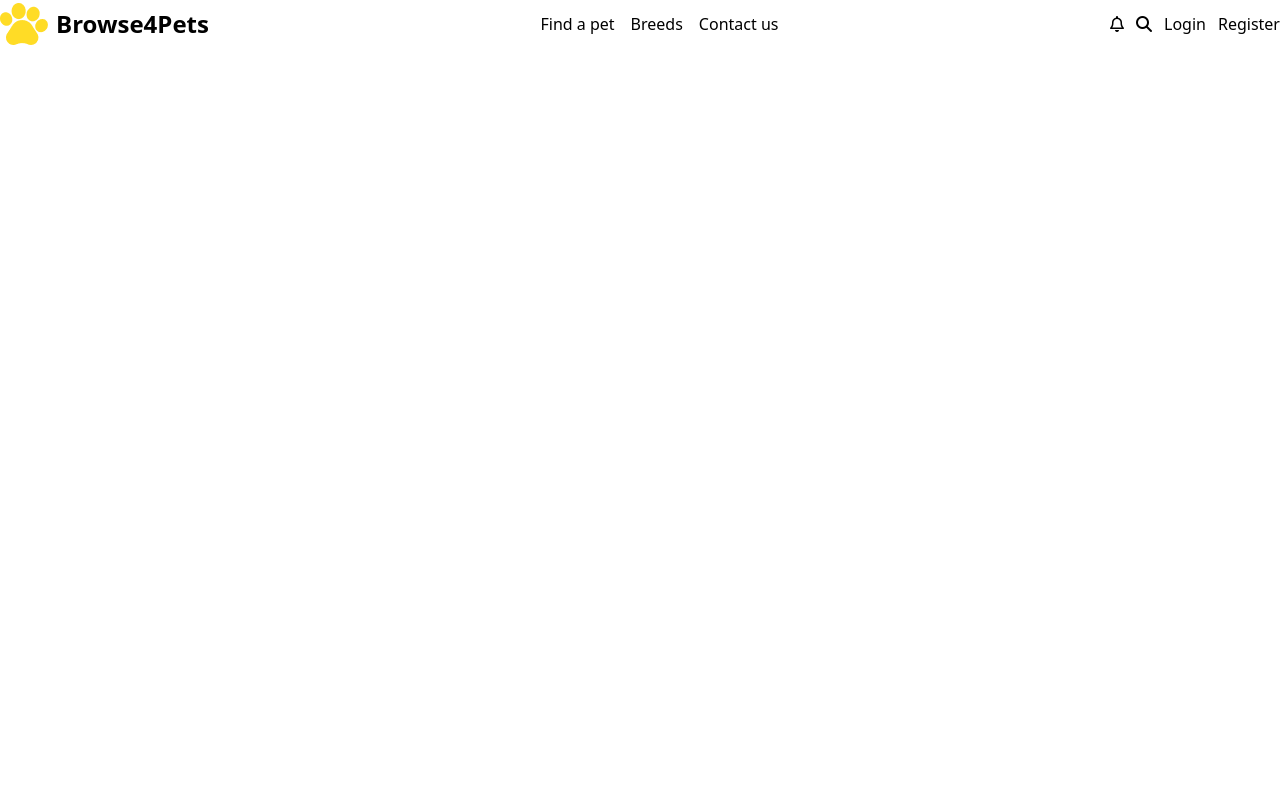
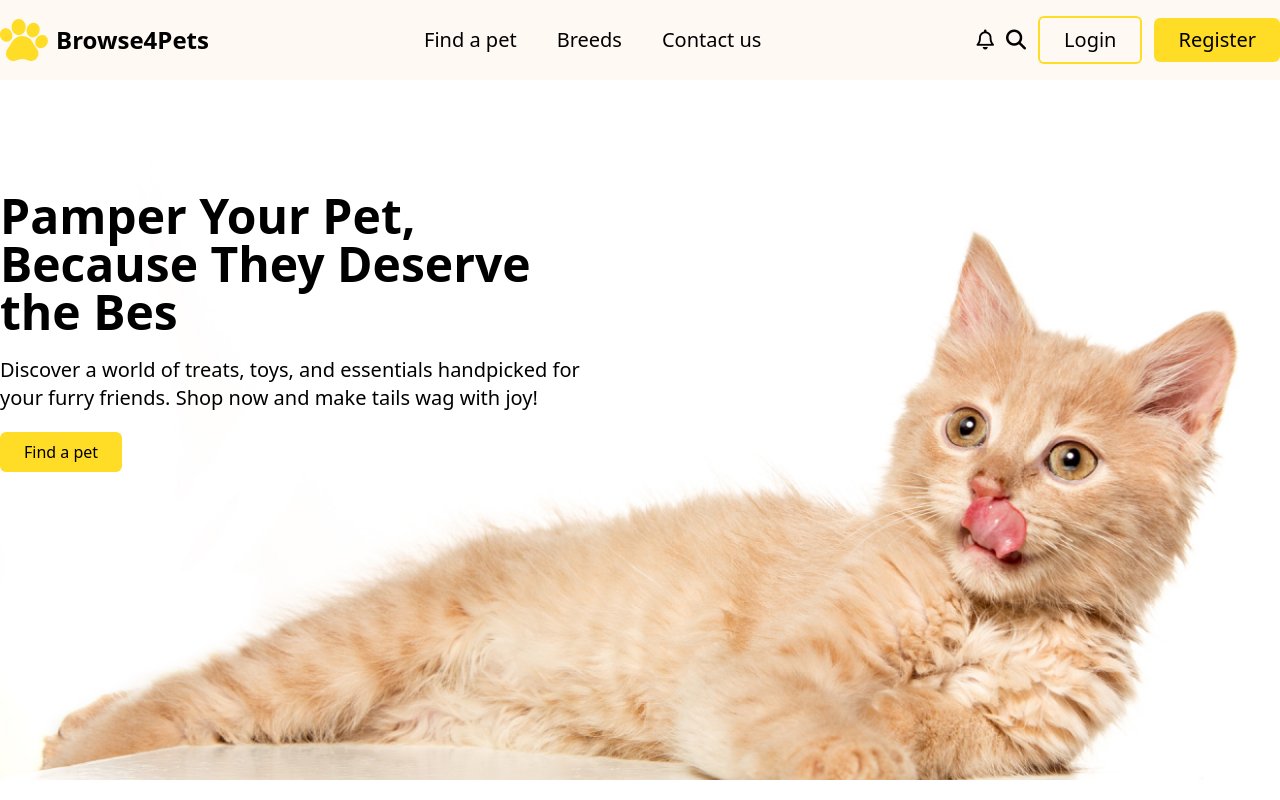
Before and after one commit to Prosantaroy1/Cat-shop-landingpage, a plain HTML site: page index.html in a window 1280 px wide. Drawn offline with nearby package versions, Linux system fonts and the light colour scheme.

Commit message:
hedaer section navber or banner create

```diff
--- a/index.html
+++ b/index.html
@@ -9,36 +9,59 @@
     <!-- tailwind CDN add -->
     <script src="https://unpkg.com/@tailwindcss/browser@4"></script>
     <script src="https://kit.fontawesome.com/067bbb7b00.js" crossorigin="anonymous"></script>
+    <!-- style css -->
+    <style>
+        #banner-img {
+            background-image: url(./c1-assets/cat-big.png);
+            background-position: center;
+            background-repeat: no-repeat;
+            background-size: cover;
+            width: 100%;
+            height: 700px;
+        }
+    </style>
 </head>
 
 <body>
     <!-- header section open -->
     <header>
         <!-- navber section -->
+        <div class="bg-[#FFF9F4] border-b-2 md:border-0 border-black py-4">
             <nav class="flex items-center justify-between max-w-[1340px] mx-auto">
                 <!-- nav-logo -->
                 <div class="flex items-center gap-x-2">
-               <img src='./c1-assets/logo-header.png' alt="company-logo"/>
+                    <img src='./c1-assets/logo-header.png' alt="company-logo" />
                     <h4 class="text-2xl font-bold">Browse4Pets</h4>
                 </div>
                 <!--nav menu -->
-            <ul class="flex items-center gap-x-4">
+                <ul class="hidden lg:flex items-center text-xl gap-x-10">
                     <li>Find a pet</li>
                     <li>Breeds</li>
                     <li>Contact us</li>
                 </ul>
                 <!-- nav-right-part  -->
-            <div class="flex items-center gap-x-3">
+                <div class="hidden lg:flex items-center text-xl gap-x-3">
                     <i class="fa-regular fa-bell"></i>
                     <i class="fa-solid fa-magnifying-glass"></i>
-                <button>Login</button>
-                <button>Register</button>
+                    <button class="border-2 border-[#FFDC26] px-6 py-2 rounded-md">Login</button>
+                    <button class="bg-[#FFDC26] px-6 py-2 rounded-md">Register</button>
                 </div>
+                <!-- mobile menu -->
             </nav>
+        </div>
         <!-- banner section -->
-        <banner>
-
-        </banner>
+        <section class="max-w-[1340px] mx-auto">
+            <div id="banner-img" class="py-28">
+                <h3 class="text-5xl font-bold">
+                    Pamper Your Pet,<br/> Because They Deserve<br/> the Bes
+                </h3>
+                <p class="py-5 text-xl font-medium">
+                    Discover a world of treats, toys, and essentials handpicked for<br/> your furry friends. Shop now and
+                    make tails wag with joy!
+                </p>
+                <button class="bg-[#FFDC26] px-6 py-2 rounded-md">Find a pet</button>
+            </div>
+        </section>
     </header>
     <!-- main section open -->
     <main>
```
Lines whose indentation alone changed are shown as unchanged.
